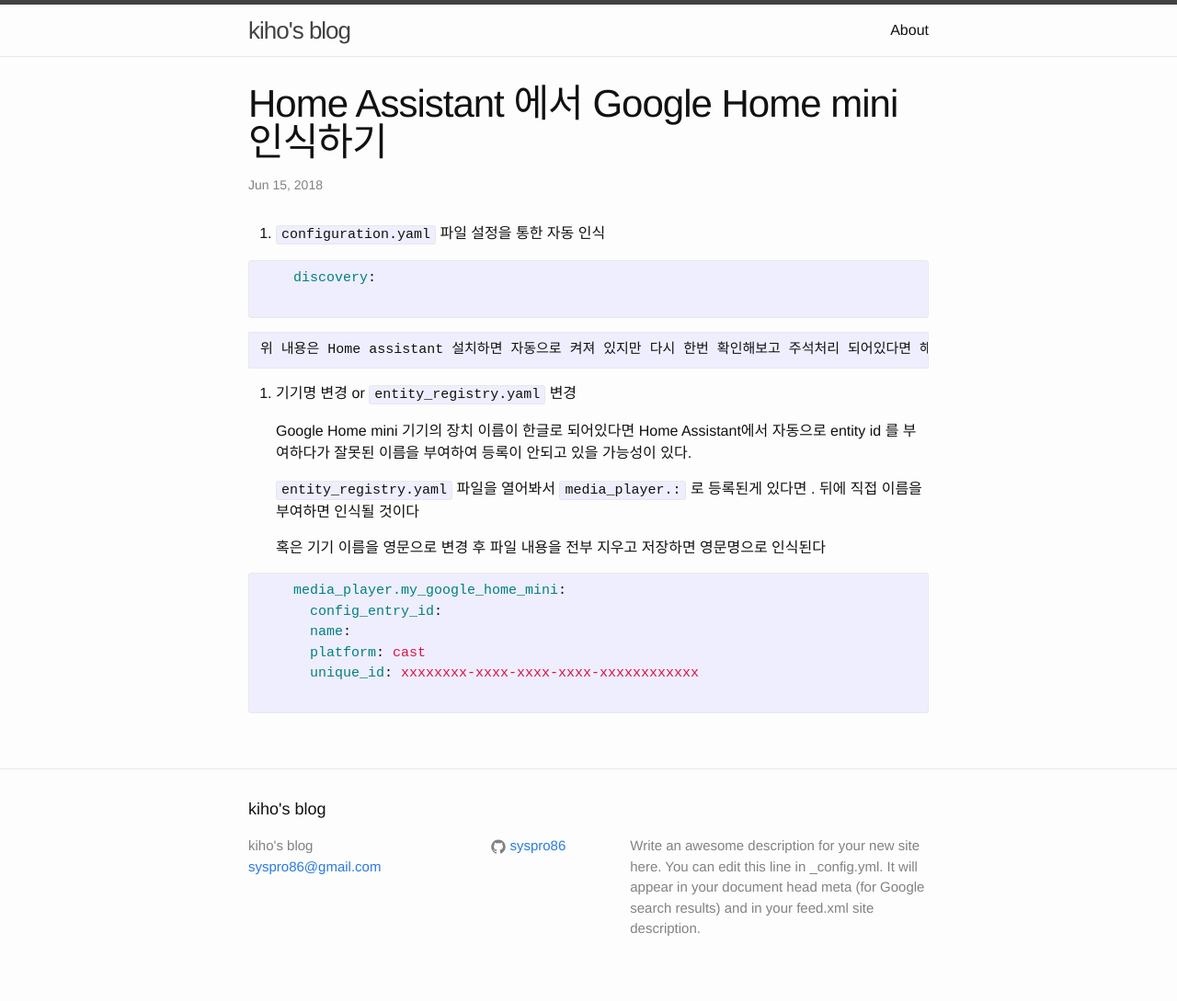
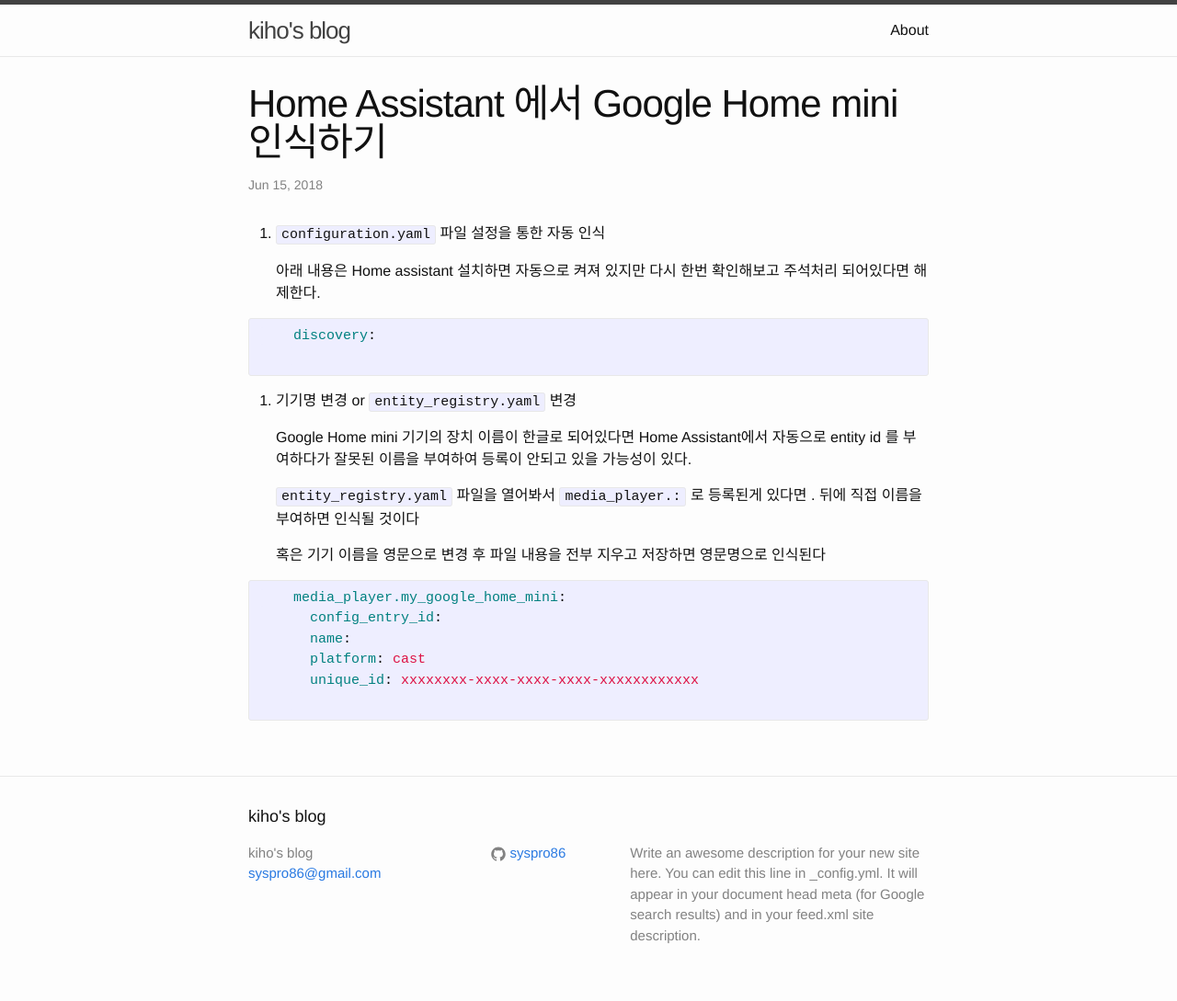
Before and after one commit to syspro86/syspro86.github.io, a Jekyll site: the page built from _posts/2018-06-16-Home Assistant 에서 Google Home mini 인식하기.md, in a window 1280 px wide. Shown: the whole page at 92% size. Built offline with Jekyll 4.4.1, drawn with Linux system fonts in a browser that asks for light colours.

Commit message:
순서수정

```diff
--- a/_posts/2018-06-16-Home Assistant 에서 Google Home mini 인식하기.md
+++ b/_posts/2018-06-16-Home Assistant 에서 Google Home mini 인식하기.md
@@ -2,16 +2,16 @@
 layout: post
 title:  "Home Assistant 에서 Google Home mini 인식하기"
 date:   2018-06-16 01:09:00 +0900
-categories: home assistant
+categories: home_assistant
 ---
 
 1. `configuration.yaml` 파일 설정을 통한 자동 인식
 
+    아래 내용은 Home assistant 설치하면 자동으로 켜져 있지만 다시 한번 확인해보고 주석처리 되어있다면 해제한다.
+
     {% highlight yaml %}
     discovery:
     {% endhighlight %}
-
-    위 내용은 Home assistant 설치하면 자동으로 켜져 있지만 다시 한번 확인해보고 주석처리 되어있다면 해제한다.
 
 1. 기기명 변경 or `entity_registry.yaml` 변경
 
```
